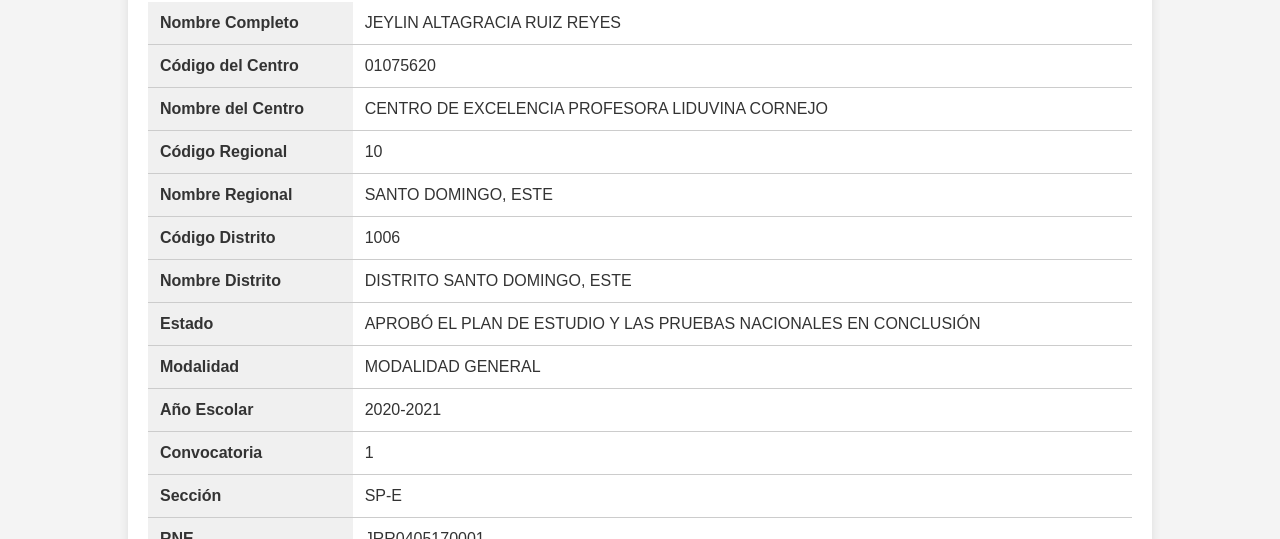
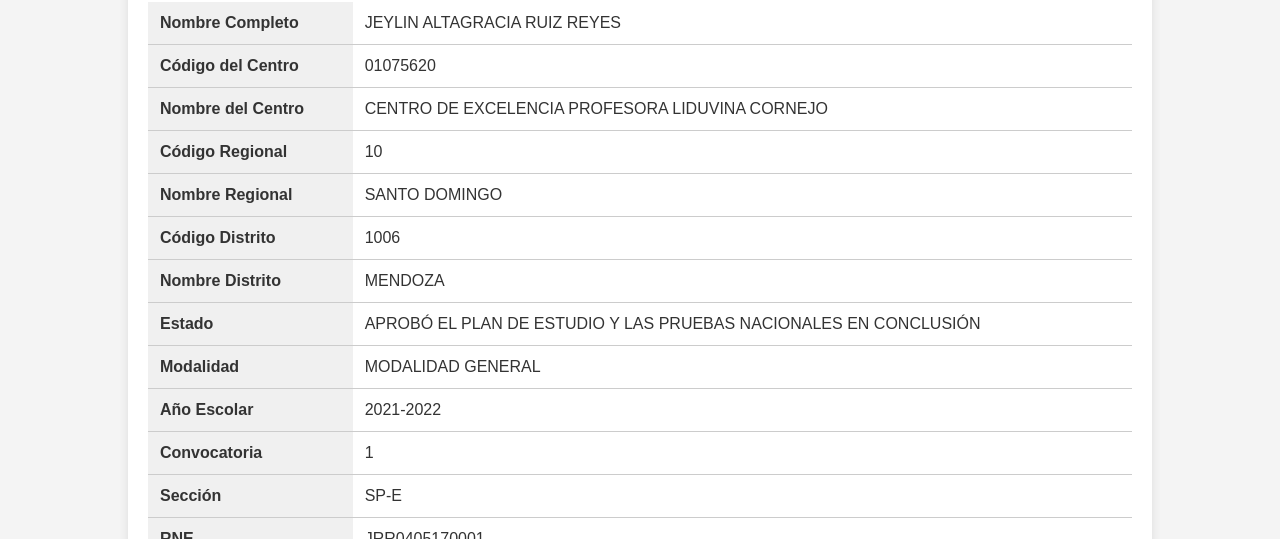
Before and after one commit to Ministeriodeeducacion0/validacion.ministeriodeeducacion.gob.do, a plain HTML site: page index.html in a window 1280 px wide. Shown: the part 261-800 px from the top of the page. Drawn offline with Linux system fonts and the light colour scheme.

Commit message:
Update index.html

```diff
--- a/index.html
+++ b/index.html
@@ -195,7 +195,7 @@
                 </tr>
                 <tr>
                     <th>Nombre Regional</th>
-                    <td>SANTO DOMINGO, ESTE</td>
+                    <td>SANTO DOMINGO</td>
                 </tr>
                 <tr>
                     <th>Código Distrito</th>
@@ -203,7 +203,7 @@
                 </tr>
                 <tr>
                     <th>Nombre Distrito</th>
-                    <td>DISTRITO SANTO DOMINGO, ESTE </td>
+                    <td>MENDOZA </td>
                 </tr>
                 <tr>
                     <th>Estado</th>
@@ -216,7 +216,7 @@
 
                 <tr>
                     <th>Año Escolar</th>
-                    <td>2020-2021</td>
+                    <td>2021-2022</td>
                 </tr>
                 <tr>
                     <th>Convocatoria</th>
```
